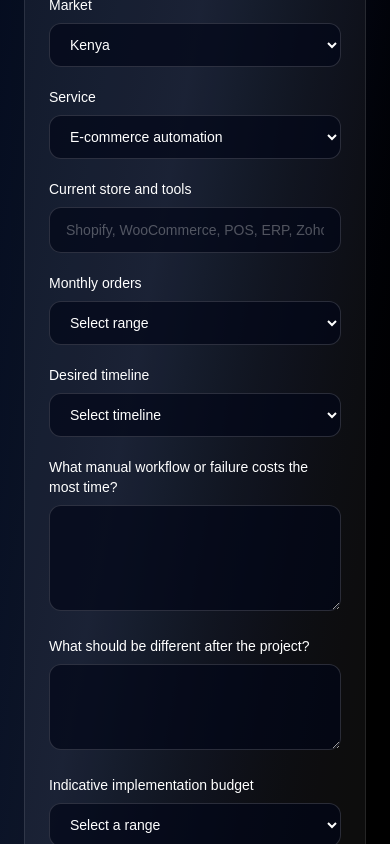
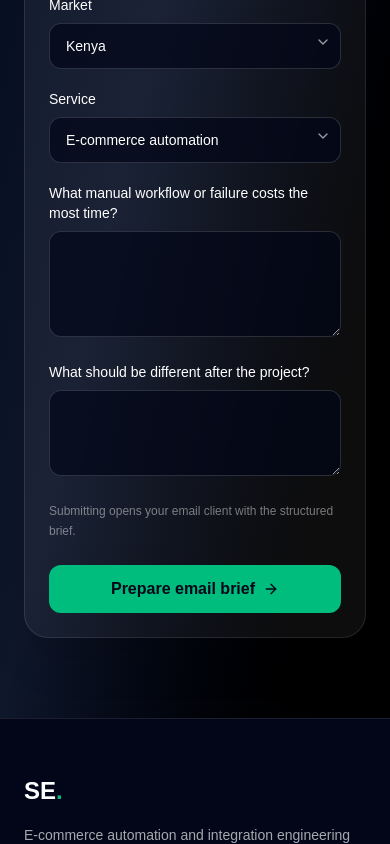
Before and after one commit to Seph-an/dev.sephan, a Next.js app: page /contact/ecommerce-automation-audit in a window 390 px wide. Shown: the part 1020-1864 px from the top of the page. Built offline with nearby package versions, Linux system fonts and the light colour scheme.

Commit message:
Simplify ecommerce automation audit form

```diff
--- a/components/AutomationAuditForm.tsx
+++ b/components/AutomationAuditForm.tsx
@@ -2,11 +2,12 @@
 
 import { useSearchParams } from "next/navigation";
 import { useState, type FormEvent } from "react";
-import { ArrowRight, CheckCircle2 } from "lucide-react";
+import { ArrowRight, CheckCircle2, ChevronDown } from "lucide-react";
 import { trackEvent } from "@/lib/analytics";
-import { siteMetadata } from "@/lib/siteMetadata";
 
 const inputClass = "mt-2 w-full rounded-xl border border-white/15 bg-slate-950/70 px-4 py-3 text-white placeholder:text-white/30";
+const selectClass = `${inputClass} appearance-none pr-10`;
+const auditEmail = "services@sephanly.com";
 
 export default function AutomationAuditForm() {
   const searchParams = useSearchParams();
@@ -25,18 +26,14 @@ export default function AutomationAuditForm() {
       `Email: ${form.get("email")}`,
       `Market: ${market}`,
       `Service: ${service}`,
-      `Current platform/tools: ${form.get("platform")}`,
-      `Monthly order range: ${form.get("orders")}`,
       `Main manual workflow or problem: ${form.get("problem")}`,
       `Desired outcome: ${form.get("outcome")}`,
-      `Timeline: ${form.get("timeline")}`,
-      `Budget range: ${form.get("budget")}`,
     ].join("\n");
 
     trackEvent("submit_project_brief", { service, market, form_name: "automation_audit" });
     trackEvent("generate_lead", { service, market, method: "email_brief" });
     setSubmitted(true);
-    window.location.href = `mailto:${siteMetadata.contactEmail}?subject=${encodeURIComponent(
+    window.location.href = `mailto:${auditEmail}?subject=${encodeURIComponent(
       `Automation audit: ${String(form.get("business") || service)}`,
     )}&body=${encodeURIComponent(body)}`;
   }
@@ -48,21 +45,20 @@ export default function AutomationAuditForm() {
         <label className="text-sm font-medium">Business name<input className={inputClass} name="business" autoComplete="organization" required /></label>
         <label className="text-sm font-medium">Work email<input className={inputClass} name="email" type="email" autoComplete="email" required /></label>
         <label className="text-sm font-medium">Market
-          <select className={inputClass} name="market" defaultValue="Kenya" required>
-            <option>Kenya</option><option>United States</option><option>Other</option>
-          </select>
+          <span className="relative block">
+            <select className={selectClass} name="market" defaultValue="Kenya" required>
+              <option>Kenya</option><option>United States</option><option>Other</option>
+            </select>
+            <ChevronDown aria-hidden="true" className="pointer-events-none absolute right-[10px] top-1/2 h-4 w-4 -translate-y-1/2 text-white/60" />
+          </span>
         </label>
         <label className="text-sm font-medium sm:col-span-2">Service
-          <select className={inputClass} name="service" defaultValue={searchParams.get("service") || "E-commerce automation"} required>
-            <option>E-commerce automation</option><option>M-Pesa e-commerce integration</option><option>n8n e-commerce automation</option><option>Shopify automation</option><option>Other integration</option>
-          </select>
-        </label>
-        <label className="text-sm font-medium sm:col-span-2">Current store and tools<input className={inputClass} name="platform" placeholder="Shopify, WooCommerce, POS, ERP, Zoho, spreadsheets…" required /></label>
-        <label className="text-sm font-medium">Monthly orders
-          <select className={inputClass} name="orders" required><option value="">Select range</option><option>Under 100</option><option>100–500</option><option>501–2,000</option><option>2,001–10,000</option><option>Over 10,000</option></select>
-        </label>
-        <label className="text-sm font-medium">Desired timeline
-          <select className={inputClass} name="timeline" required><option value="">Select timeline</option><option>Within 30 days</option><option>1–3 months</option><option>3–6 months</option><option>Planning/research</option></select>
+          <span className="relative block">
+            <select className={selectClass} name="service" defaultValue={searchParams.get("service") || "E-commerce automation"} required>
+              <option>E-commerce automation</option><option>M-Pesa e-commerce integration</option><option>n8n e-commerce automation</option><option>Shopify automation</option><option>Other integration</option>
+            </select>
+            <ChevronDown aria-hidden="true" className="pointer-events-none absolute right-[10px] top-1/2 h-4 w-4 -translate-y-1/2 text-white/60" />
+          </span>
         </label>
         <label className="text-sm font-medium sm:col-span-2">What manual workflow or failure costs the most time?
           <textarea className={inputClass} name="problem" rows={4} required />
@@ -70,11 +66,8 @@ export default function AutomationAuditForm() {
         <label className="text-sm font-medium sm:col-span-2">What should be different after the project?
           <textarea className={inputClass} name="outcome" rows={3} required />
         </label>
-        <label className="text-sm font-medium sm:col-span-2">Indicative implementation budget
-          <select className={inputClass} name="budget" required><option value="">Select a range</option><option>Under USD 1,000 / KES 130,000</option><option>USD 1,000–3,000</option><option>USD 3,000–7,500</option><option>USD 7,500+</option><option>Need scoping first</option></select>
-        </label>
       </div>
-      <p className="mt-5 text-xs leading-5 text-white/45">Submitting opens your email client with the structured brief. Your personal form details are not sent to Google Analytics.</p>
+      <p className="mt-5 text-xs leading-5 text-white/45">Submitting opens your email client with the structured brief.</p>
       <button type="submit" className="mt-6 inline-flex w-full items-center justify-center rounded-xl bg-emerald-500 px-5 py-3 font-semibold text-slate-950 transition hover:bg-emerald-400 sm:w-auto">
         Prepare email brief <ArrowRight className="ml-2 h-4 w-4" />
       </button>
```
